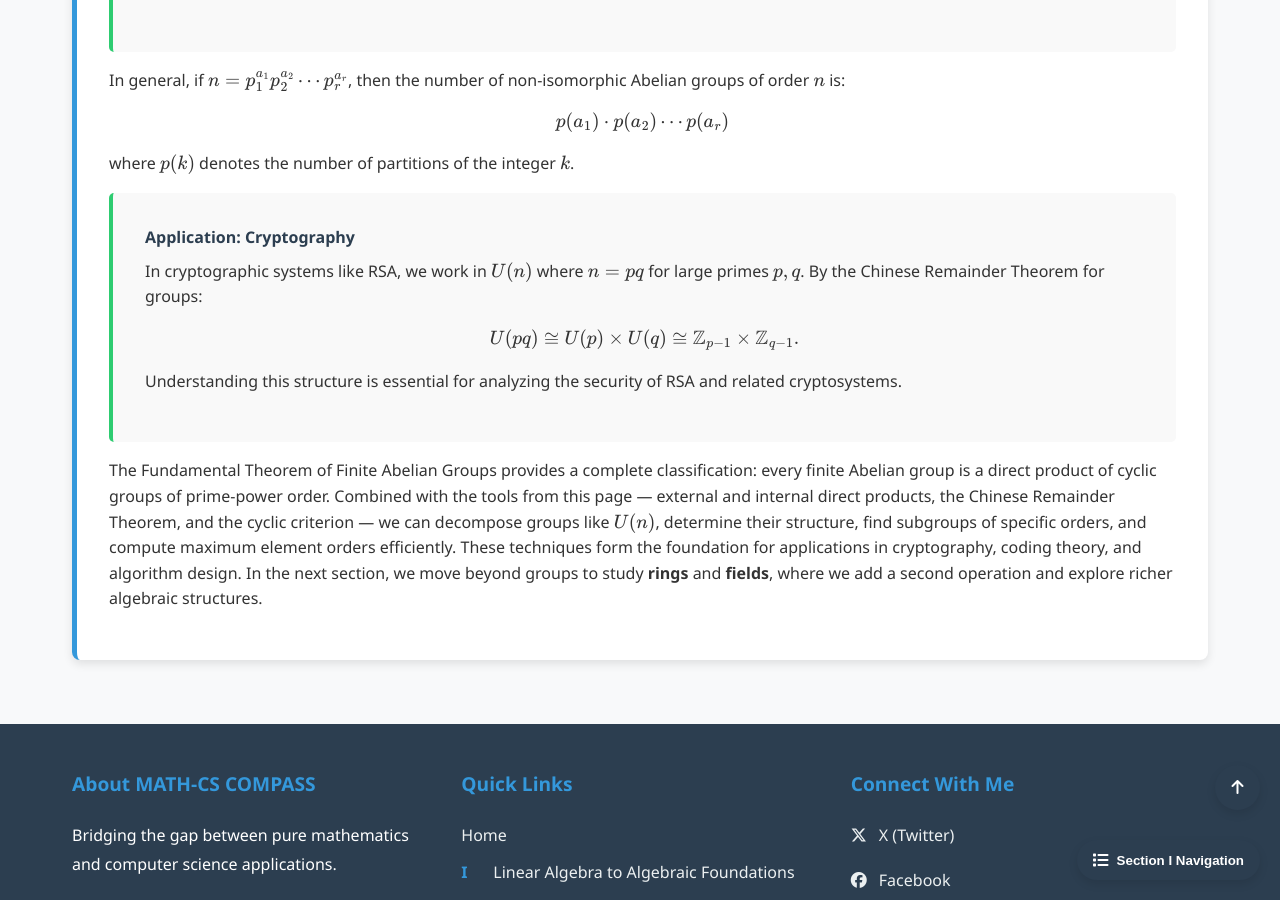
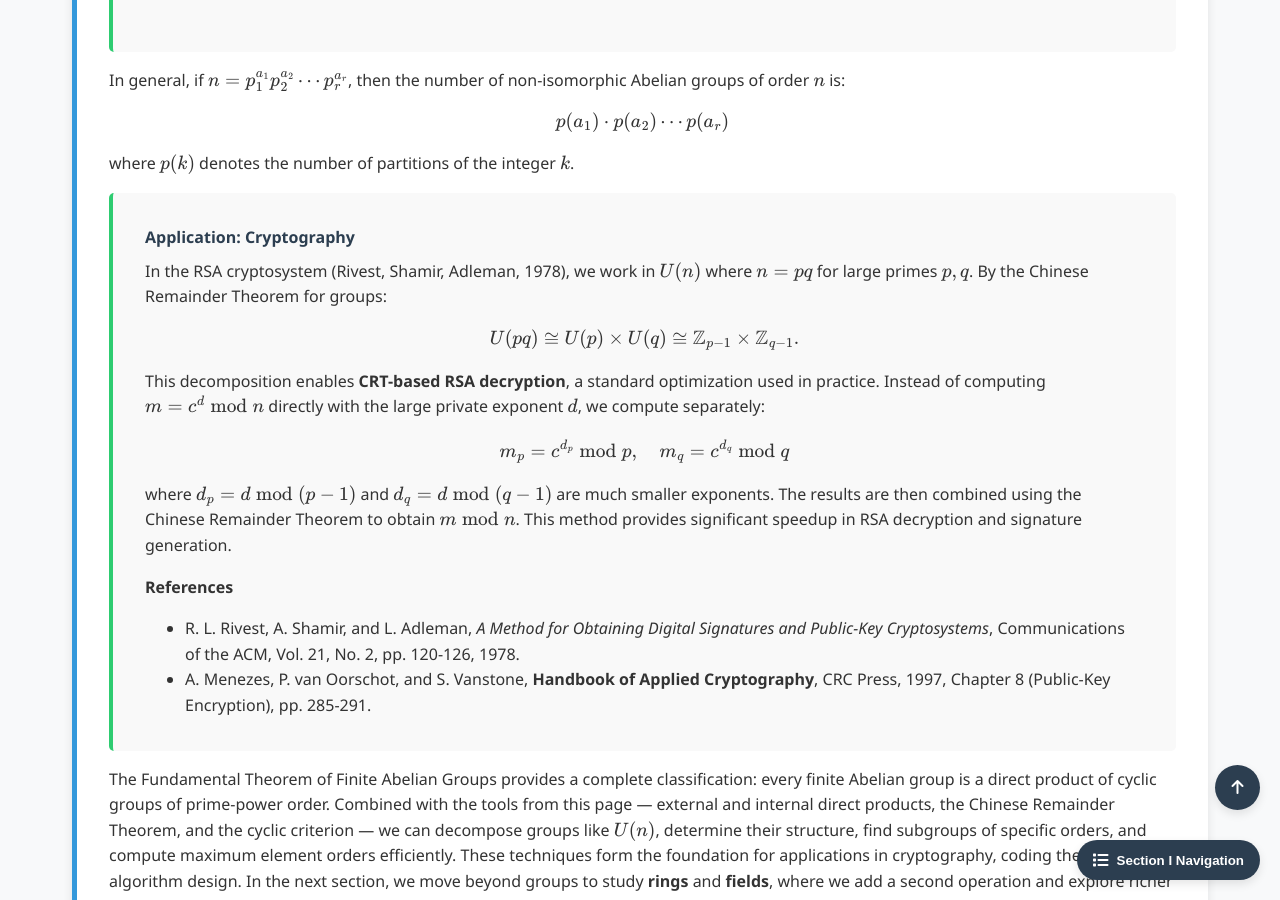
Before and after one commit to Yusukey01/yusukey01.github.io, a Jekyll site: the page built from Mathematics/Linear_algebra/group_classification.html, in a window 1280 px wide and 900 px high, scrolled down 16942 px. Built offline with Jekyll 4.4.1, drawn with Linux system fonts in a browser that asks for light colours.

```diff
--- a/Mathematics/Linear_algebra/group_classification.html
+++ b/Mathematics/Linear_algebra/group_classification.html
@@ -1069,14 +1069,31 @@ uses_python: false
                 <div class="proof">
                     <span class="proof-title">Application: Cryptography</span>
                     <p>
-                        In cryptographic systems like RSA, we work in \(U(n)\) where \(n = pq\) for large primes \(p, q\).
-                        By the Chinese Remainder Theorem for groups:
+                        In the RSA cryptosystem (Rivest, Shamir, Adleman, 1978), we work in \(U(n)\) where \(n = pq\)
+                        for large primes \(p, q\). By the Chinese Remainder Theorem for groups:
                         \[
                         U(pq) \cong U(p) \times U(q) \cong \mathbb{Z}_{p-1} \times \mathbb{Z}_{q-1}.
                         \]
-                        Understanding this structure is essential for analyzing the security of RSA and
-                        related cryptosystems.
                     </p>
+                    <p>
+                        This decomposition enables <strong>CRT-based RSA decryption</strong>, a standard optimization
+                        used in practice. Instead of computing \(m = c^d \bmod n\) directly with the large private
+                        exponent \(d\), we compute separately:
+                        \[
+                        m_p = c^{d_p} \bmod p, \quad m_q = c^{d_q} \bmod q
+                        \]
+                        where \(d_p = d \bmod (p-1)\) and \(d_q = d \bmod (q-1)\) are much smaller exponents.
+                        The results are then combined using the Chinese Remainder Theorem to obtain \(m \bmod n\).
+                        This method provides significant speedup in RSA decryption and signature generation.
+                    </p>
+
+                    <p><strong>References</strong></p>
+                    <ul style="padding-left: 40px;">
+                        <li>R. L. Rivest, A. Shamir, and L. Adleman, <em>A Method for Obtaining Digital Signatures
+                            and Public-Key Cryptosystems</em>, Communications of the ACM, Vol. 21, No. 2, pp. 120-126, 1978.</li>
+                        <li>A. Menezes, P. van Oorschot, and S. Vanstone, <strong>Handbook of Applied Cryptography</strong>,
+                            CRC Press, 1997, Chapter 8 (Public-Key Encryption), pp. 285-291.</li>
+                    </ul>
                 </div>
 
                 <p>
--- a/index.html
+++ b/index.html
@@ -166,6 +166,7 @@ uses_python: false
                         <li>Durrett, Rick. Probability: Theory and Examples. 5th ed. Cambridge University Press, 2019.</li>
                         <li>Gallian, Joseph A. Contemporary Abstract Algebra. 11th ed. Chapman and Hall/CRC, 2025.</li>
                         <li>Horn, Roger A., and Charles R. Johnson. Matrix Analysis. 2nd ed. Cambridge University Press, 2013.</li>
+                        <li>Menezes, Alfred J., Paul C. van Oorschot, and Scott A. Vanstone. <a href="https://cacr.uwaterloo.ca/hac/">Handbook of Applied Cryptography</a>. CRC Press, 1997.</li>
                         <li>Merris, Russell. Combinatorics. 2nd ed., Wiley, 2003.</li>
                         <li><a href="http://probml.github.io/book1.html">Murphy, Kevin P. Probabilistic Machine Learning: An Introduction. The MIT Press, 2022.</a></li>
                         <li><a href="http://probml.github.io/book2.html">Murphy, Kevin P. Probabilistic Machine Learning: Advanced Topics. The MIT Press, 2023.</a></li>
```
